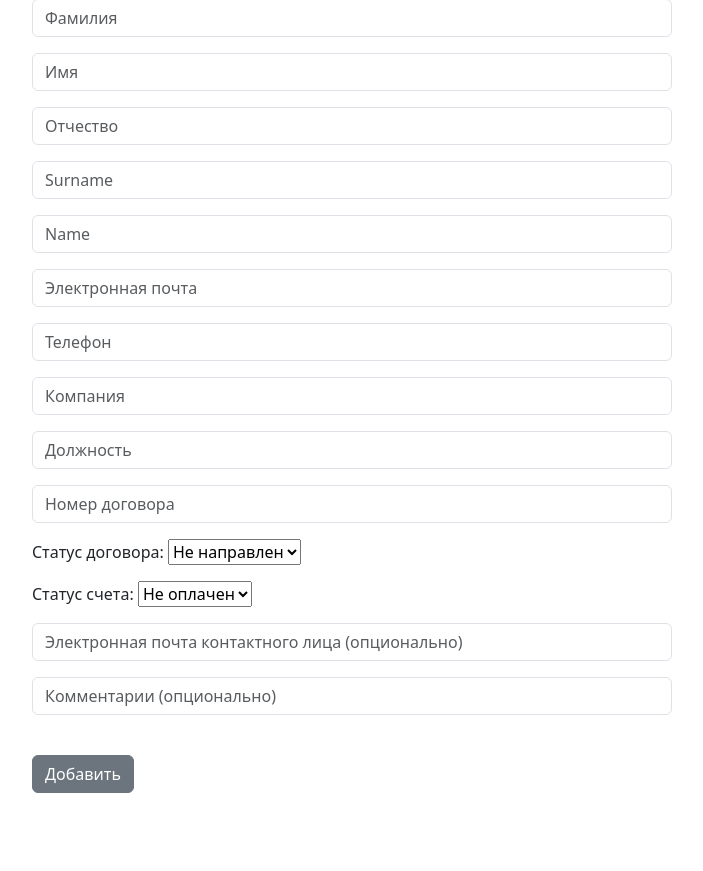
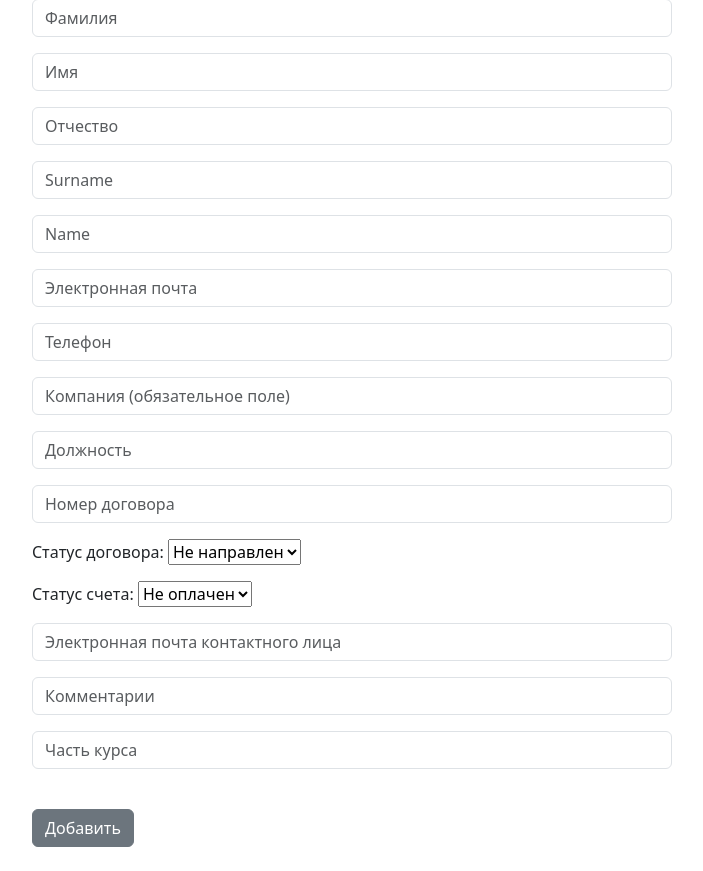
Before and after one commit to I-Matvejev/AcademyCRM, a Django app: page /course-attendees-all/1/add-attendee/ in a window 1280 px wide. Shown: the part 185-1056 px from the top of the page, without its empty margins (288-991 px from the left). Before the commit the page ends 978 px from the top, so only its background shows below. Run offline with Django 5.2, Linux system fonts and the light colour scheme; the visitor is signed in with stand-in values (Sample User, id 1).

Commit message:
Subcourse with conditionally appearing column added

```diff
--- a/dcrm/academy/forms.py
+++ b/dcrm/academy/forms.py
@@ -26,13 +26,14 @@ class CourseAttendeesForm(forms.ModelForm):
     attendee_first_name_eng = forms.CharField(required=False, widget=forms.widgets.TextInput(attrs={"placeholder": "Name", "class": "form-control"}), label="")
     attendee_email = forms.EmailField(required=False, widget=forms.widgets.TextInput(attrs={"placeholder": "Электронная почта", "class": "form-control"}), label="")
     attendee_phone = forms.CharField(required=False, widget=forms.widgets.TextInput(attrs={"placeholder": "Телефон", "class": "form-control"}), label="")
-    attendee_company = forms.CharField(widget=forms.widgets.TextInput(attrs={"placeholder": "Компания", "class": "form-control"}), label="")
+    attendee_company = forms.CharField(widget=forms.widgets.TextInput(attrs={"placeholder": "Компания (обязательное поле)", "class": "form-control"}), label="")
     attendee_position = forms.CharField(required=False, widget=forms.widgets.TextInput(attrs={"placeholder": "Должность", "class": "form-control"}), label="")
     attendee_contract_number = forms.CharField(required=False, max_length=25, widget=forms.widgets.TextInput(attrs={"placeholder": "Номер договора", "class": "form-control"}), label="")
     attendee_contract_status = forms.Select(attrs={"placeholder": "Статус договора", "class": "form-control"})
     attendee_invoice_status = forms.Select(attrs={"placeholder": "Статус счета", "class": "form-control"})
-    attendee_contact_email = forms.EmailField(required=False, widget=forms.widgets.TextInput(attrs={"placeholder": "Электронная почта контактного лица (опционально)", "class": "form-control"}), label="")
-    attendee_contact_comments = forms.CharField(required=False,  widget=forms.widgets.TextInput(attrs={"placeholder": "Комментарии (опционально)", "class": "form-control"}), label="")
+    attendee_contact_email = forms.EmailField(required=False, widget=forms.widgets.TextInput(attrs={"placeholder": "Электронная почта контактного лица", "class": "form-control"}), label="")
+    attendee_contact_comments = forms.CharField(required=False,  widget=forms.widgets.TextInput(attrs={"placeholder": "Комментарии", "class": "form-control"}), label="")
+    attendee_sub_course = forms.CharField(required=False, widget=forms.widgets.TextInput(attrs={"placeholder": "Часть курса", "class": "form-control"}), label="")
 
     class Meta:
         model = Attendee
--- a/dcrm/academy/models.py
+++ b/dcrm/academy/models.py
@@ -42,6 +42,7 @@ class Attendee(models.Model):
     attendee_invoice_status = models.CharField(choices=INVOICE_CHOICES, default='Не оплачен', verbose_name=('Статус счета'))
     attendee_contact_email = models.EmailField(blank=True, max_length=100)
     attendee_contact_comments = models.CharField(blank=True, max_length=300)
+    attendee_sub_course = models.CharField(blank=True, max_length=100)
 
     def __str__(self):
         return f"{self.attendee_first_name_rus} {self.attendee_last_name_rus}"
--- a/dcrm/academy/templates/course_attendees_all.html
+++ b/dcrm/academy/templates/course_attendees_all.html
@@ -21,6 +21,9 @@
               <th scope="col">Статус счета </th>
               <th scope="col">Эл. почта к/л</th>
               <th scope="col">Комментарии</th>
+                {% if part_of_course %}
+              <th scope="col">Подкурс</th>
+                {% endif %}
             </tr>
           </thead>
           <tbody>
@@ -37,6 +40,9 @@
                 <td>{{ attendee.attendee_invoice_status }}</td>
                 <td>{{ attendee.attendee_contact_email }}</td>
                 <td>{{ attendee.attendee_contact_comments }}</td>
+                  {% if part_of_course %}
+                <td>{{ attendee.attendee_sub_course }}</td>
+                  {% endif %}
             </tr>
             {% endfor %}
           {% else %}
--- a/dcrm/academy/views.py
+++ b/dcrm/academy/views.py
@@ -88,7 +88,8 @@ def course_attendees_all(request, course_id):
     if request.user.is_authenticated:
         all_attendees = Attendee.objects.filter(attendee_course_id=course_id).order_by('attendee_company')
         current_course = Course.objects.get(pk=course_id)
-        return render(request, 'course_attendees_all.html', {'all_attendees': all_attendees, 'course_id': course_id, 'current_course': current_course})
+        part_of_course = Attendee.objects.filter(attendee_course_id=course_id).exclude(attendee_sub_course__isnull=True).exclude(attendee_sub_course__exact='')
+        return render(request, 'course_attendees_all.html', {'all_attendees': all_attendees, 'course_id': course_id, 'current_course': current_course, 'part_of_course': part_of_course})
     else:
         messages.success(request, "Вы не авторизованы для этого действия!")
         return redirect('home')
```
Also changed, not shown: dcrm/academy/migrations/0003_attendee_attendee_sub_course.py (added).
